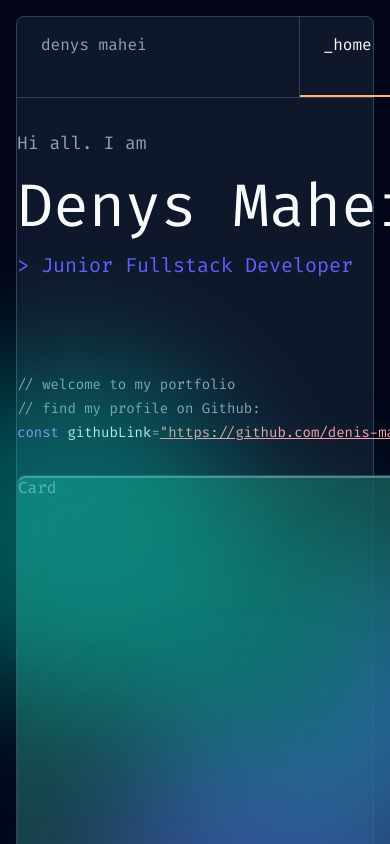
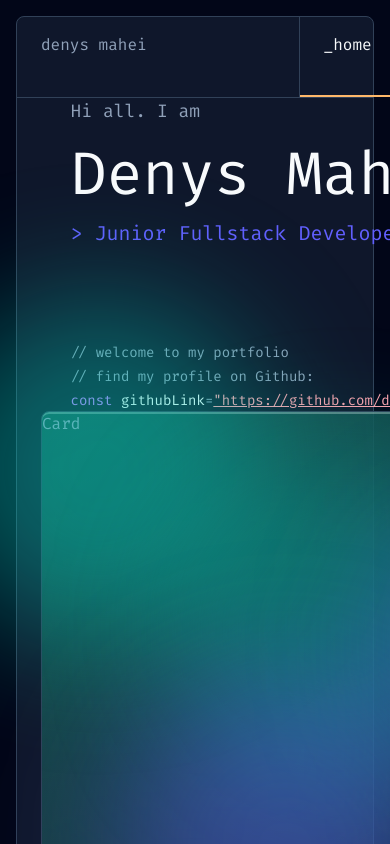
Before and after one commit to denis-mahei/my-portfolio, a Next.js app: page / in a window 390 px wide. Shown: the top 844 px of the page. Built offline with nearby package versions, Linux system fonts and the light colour scheme.

Commit message:
feat: complete _home section with glassmorphism card and 4-layer glow background

```diff
--- a/components/home/hero-content.tsx
+++ b/components/home/hero-content.tsx
@@ -1,8 +1,7 @@
-import * as React from 'react';
-
 function HeroContent() {
   return (
-    <div className="flex flex-col justify-center lg:pl-50 py-8 h-full">
+    <div className="flex flex-col justify-center items-center h-full px-6">
+      <div className="w-full max-w-md">
         <p className="text-[18px] mb-1">Hi all. I am</p>
         <h1 className="text-[60px] text-heading-foreground">
           Denys Mahei
@@ -13,13 +12,17 @@ function HeroContent() {
         <div className="mt-24" />
 
         <div className="space-y-1 text-sm">
-        <p className="text-foreground">// welcome to my portfolio</p>
+          <p className="text-foreground">
+            // welcome to my portfolio
+          </p>
           <p className="text-foreground">
             // find my profile on Github:
           </p>
           <p>
             <span className="text-purple-400">const </span>
-          <span className="text-heading-foreground">githubLink</span>
+            <span className="text-heading-foreground">
+              githubLink
+            </span>
             <span className="text-foreground">=</span>
             <a
               href="https://github.com/denis-mahei"
@@ -32,6 +35,8 @@ function HeroContent() {
           </p>
         </div>
       </div>
+    </div>
   );
 }
+
 export default HeroContent;
--- a/components/home/hero-interactive.tsx
+++ b/components/home/hero-interactive.tsx
@@ -2,7 +2,7 @@ import GlowBackground from '@/components/home/glow-background';
 
 function HeroInteractive() {
   return (
-    <div className="flex justify-center items-center h-full">
+    <div className="flex justify-center items-center h-full px-6">
       <div className="relative w-126.75 h-117.25 border border-stroke rounded-lg backdrop-blur-3xl shadow-[inset_0_2px_0_0_rgba(255,255,255,0.3)] bg-(image:--card-gradient)">
         <GlowBackground />
         Card
```
Also changed, not shown: 1 other file (tests, documents, lock files or other folders). Lines whose indentation alone changed are shown as unchanged.
